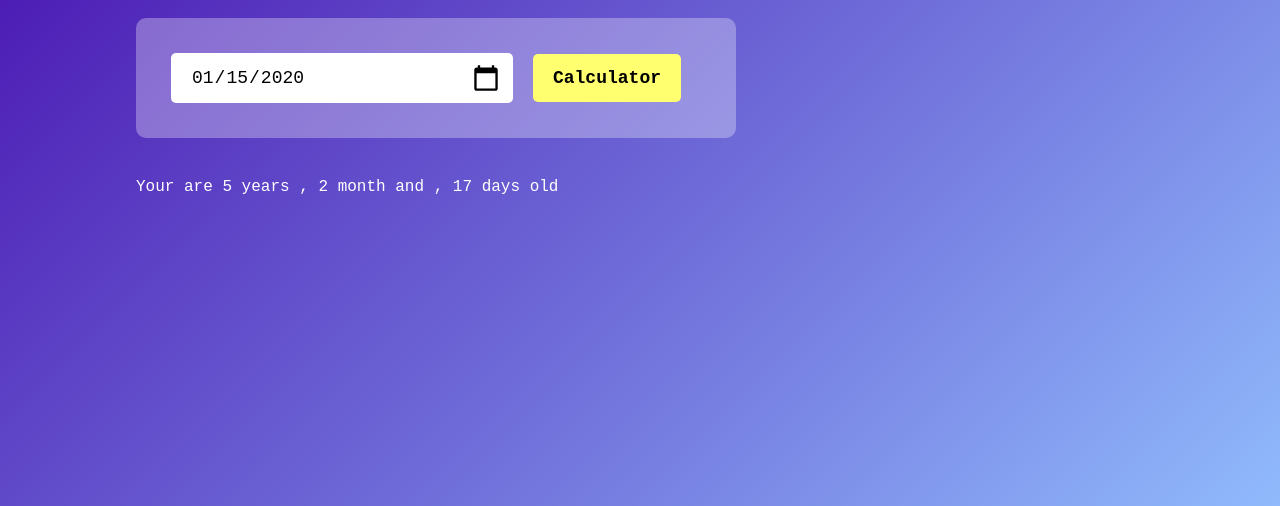
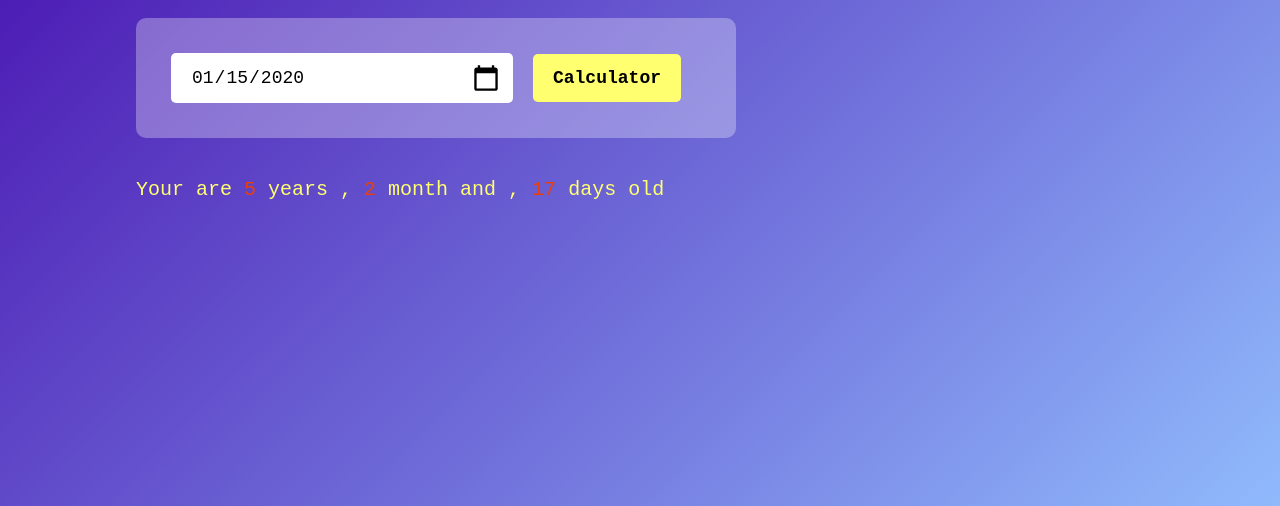
Before and after one commit to komaldhillon08/-Age-Calculator, a plain HTML site: page index.html in a window 1280 px wide. Both pictures are taken after typing "2020-01-15" into the empty fields and a click on the button "Calculator". Shown: the part 294-800 px from the top of the page. Drawn offline with Linux system fonts and the light colour scheme.

Commit message:
add css and more the

```diff
--- a/css/style.css
+++ b/css/style.css
@@ -66,3 +66,10 @@
 
     background-repeat: no-repeat;
 }
+#result{
+    font-size: 20px;
+    color:#ffff70;
+}
+#result span{
+    color:rgb(235, 63, 11) ;
+}
--- a/js/script.js
+++ b/js/script.js
@@ -40,7 +40,7 @@ function calculatorAge() {
         m3 = 11 ;
         y3--;
     }
-    result.innerHTML = `Your are ${y3} years , ${m3} month and , ${d3} days old`;
+    result.innerHTML = `Your are <span> ${y3} </span> years , <span>${m3} </span> month and , <span>${d3}</span> days old`;
 
 }
 function getDayInMonth( year , month) {
```
